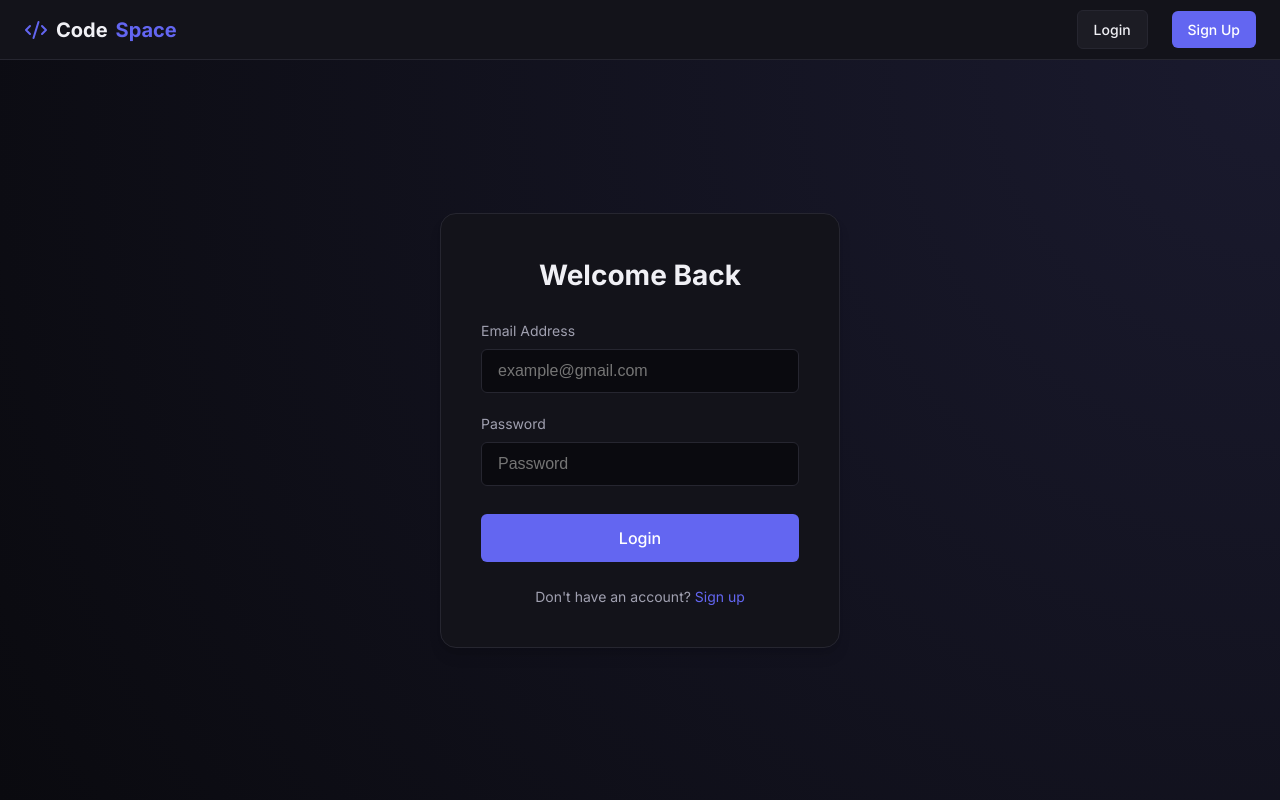
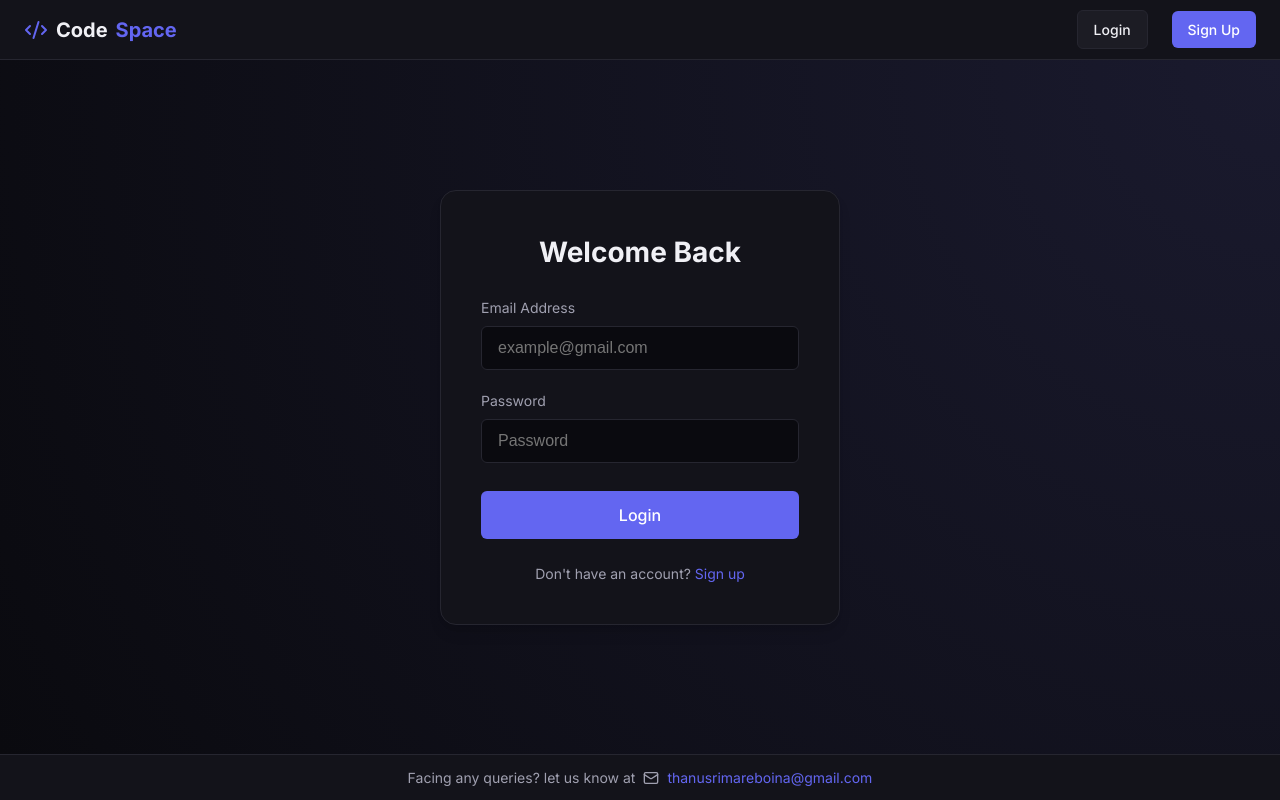
Before and after one commit to THANUSRI-04/CodeSpace, a React (Vite) app in the folder frontend/: page /login in a window 1280 px wide. Built offline with nearby package versions, Linux system fonts and the light colour scheme.

Commit message:
added footer

```diff
--- a/frontend/src/App.jsx
+++ b/frontend/src/App.jsx
@@ -6,12 +6,13 @@ import Login from './pages/Login';
 import Signup from './pages/Signup';
 import Compiler from './pages/Compiler';
 import MyPrograms from './pages/MyPrograms';
+import { Mail } from 'lucide-react';
 
 const ProtectedRoute = ({ children }) => {
     const { user, loading } = React.useContext(AuthContext);
 
     if (loading) {
-        return <div className="app-container" style={{justifyContent:'center', alignItems:'center'}}>Loading...</div>;
+        return <div className="app-container" style={{ justifyContent: 'center', alignItems: 'center' }}>Loading...</div>;
     }
 
     if (!user) {
@@ -44,6 +45,22 @@ function AppRoutes() {
                 <Route path="/compiler" element={<ProtectedRoute><Compiler /></ProtectedRoute>} />
                 <Route path="/my-programs" element={<ProtectedRoute><MyPrograms /></ProtectedRoute>} />
             </Routes>
+            <div style={{
+                textAlign: 'center',
+                padding: '0.75rem',
+                backgroundColor: 'var(--bg-secondary)',
+                borderTop: '1px solid var(--border-color)',
+                color: 'var(--text-secondary)',
+                fontSize: '0.875rem',
+                display: 'flex',
+                justifyContent: 'center',
+                alignItems: 'center',
+                gap: '0.5rem'
+            }}>
+                <span>Facing any queries? let us know at</span>
+                <Mail size={16} />
+                <a href="mailto:thanusrimareboina@gmail.com" style={{ color: 'var(--accent-primary)' }}>thanusrimareboina@gmail.com</a>
+            </div>
         </div>
     );
 }
```
